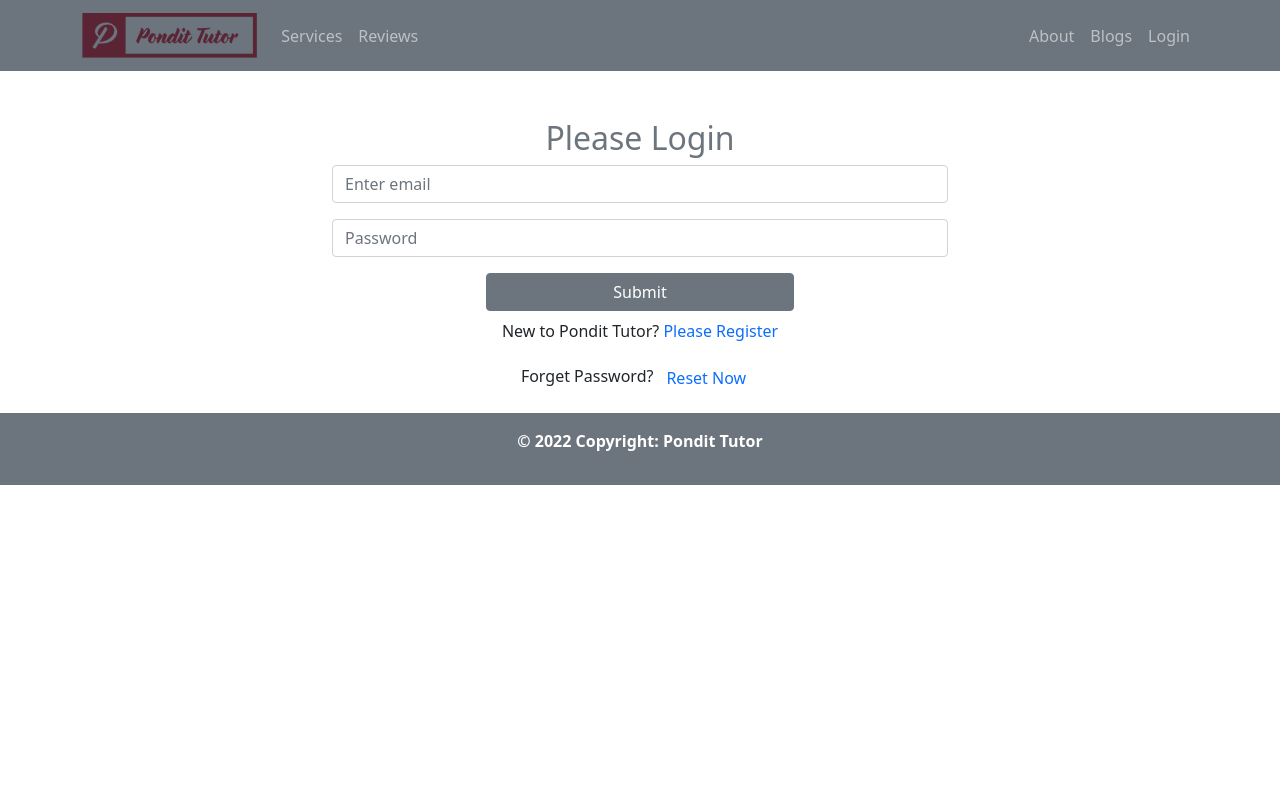
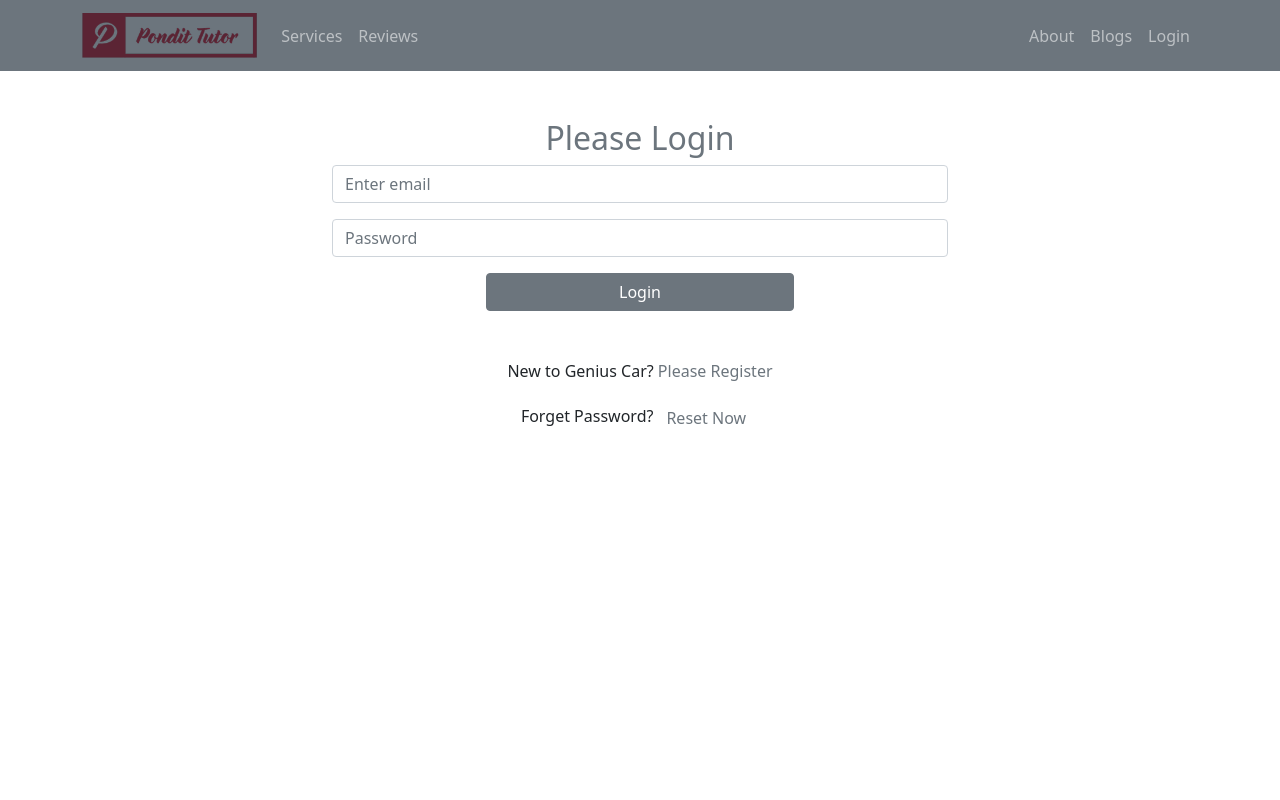
Before and after one commit to rahidhaque/pondit-tutor, a React (Create React App) app: page /login in a window 1280 px wide. Shown: the top 800 px of the page. Built offline with nearby package versions, Linux system fonts and the light colour scheme.

Commit message:
Sign In Implemented

```diff
--- a/src/Pages/Login/Login/Login.js
+++ b/src/Pages/Login/Login/Login.js
@@ -1,12 +1,20 @@
 import React, { useRef } from 'react';
 import { Button, Form } from 'react-bootstrap';
-import { Link } from 'react-router-dom';
-import { useSignInWithEmailAndPassword } from 'react-firebase-hooks/auth';
+import { useSendPasswordResetEmail, useSignInWithEmailAndPassword } from 'react-firebase-hooks/auth';
+import { Link, useLocation, useNavigate } from 'react-router-dom';
+
+import Loading from '../../Shared/Loading/Loading';
+
 import auth from '../../../firebase.init';
+
 
 const Login = () => {
     const emailRef = useRef('');
     const passwordRef = useRef('');
+    const navigate = useNavigate();
+    const location = useLocation();
+    let errorElement;
+    let from = location.state?.from?.pathname || "/";
     const [
         signInWithEmailAndPassword,
         user,
@@ -14,32 +22,50 @@ const Login = () => {
         error
     ] = useSignInWithEmailAndPassword(auth);
 
-    const handleSubmit = (event) => {
+
+    const handleSubmit = event => {
         event.preventDefault();
         const email = emailRef.current.value;
         const password = passwordRef.current.value;
         signInWithEmailAndPassword(email, password);
     }
+
+    if (error) {
+        errorElement =
+            <p className='text-danger'>Error: {error?.message}</p>
+    }
+
+    if (loading) {
+        return <Loading></Loading>
+    }
+
+    if (user) {
+        navigate(from, { replace: true });
+    }
+
+    const navigateRegister = event => {
+        navigate('/registration');
+    }
     return (
-        <div>
-            <div className='container w-50 mx-auto'>
+        <div className='container w-50 mx-auto min-vh-100 m-auto'>
             <h2 className='text-secondary text-center mt-5'>Please Login</h2>
             <Form onSubmit={handleSubmit}>
                 <Form.Group className="mb-3" controlId="formBasicEmail">
-                        <Form.Control type="email" placeholder="Enter email" required />
+                    <Form.Control ref={emailRef} type="email" placeholder="Enter email" required />
                 </Form.Group>
                 <Form.Group className="mb-3" controlId="formBasicPassword">
-                        <Form.Control type="password" placeholder="Password" required />
+                    <Form.Control ref={passwordRef} type="password" placeholder="Password" required />
                 </Form.Group>
                 <Button variant="secondary w-50 mx-auto d-block" type="submit">
-                        Submit
+                    Login
                 </Button>
             </Form>
-
-                <p className='text-center mt-2'>New to Pondit Tutor? <Link variant='dark' to="/registration" className='text-primary pe-auto text-decoration-none'>Please Register</Link> </p>
+            <div className='mt-5 text-center'>
+                {errorElement}
+            </div>
+            <p className='text-center mt-2'>New to Genius Car? <Link to="/registration" className='text-secondary pe-auto text-decoration-none' onClick={navigateRegister}>Please Register</Link> </p>
             <p className='text-center mt-2'>Forget Password?
-                    <button className='btn btn-link text-primary pe-auto text-decoration-none' >Reset Now</button> </p>
-            </div>
+                <button variant='secondary' className='btn btn-link text-secondary pe-auto text-decoration-none'>Reset Now</button> </p>
         </div>
     );
 };
--- a/src/Pages/Login/Registration/Registration.js
+++ b/src/Pages/Login/Registration/Registration.js
@@ -3,10 +3,14 @@ import { Link, useNavigate } from 'react-router-dom';
 import auth from '../../../firebase.init';
 import { useCreateUserWithEmailAndPassword } from 'react-firebase-hooks/auth';
 import './Registration.css'
+import Loading from '../../Shared/Loading/Loading';
 
 
 const Registration = () => {
     const [agree, setAgree] = useState(false);
+    const navigate = useNavigate();
+    let errorElement;
+
     const [
         createUserWithEmailAndPassword,
         user,
@@ -15,8 +19,6 @@ const Registration = () => {
     ] = useCreateUserWithEmailAndPassword(auth);
 
 
-
-    const navigate = useNavigate();
 
     const navigateLogin = event => {
         navigate('/login');
@@ -37,8 +39,18 @@ const Registration = () => {
         navigate('/');
     }
 
+    if (loading) {
+        return <Loading></Loading>
+    }
+
+    if (error) {
+        errorElement =
+            <p className='text-danger'>Error: {error?.message}</p>
+    }
+
+
     return (
-        <div className='register-form'>
+        <div className='mt-32 register-form min-vh-100'>
             <h2 className='register-text text-secondary'>Please Register</h2>
             <form onSubmit={handleRegister}>
                 <input type="text" name="name" id="name" placeholder='your name' required />
@@ -46,6 +58,9 @@ const Registration = () => {
                 <input type="email" name="email" id="email" placeholder='your email' required />
                 <br />
                 <input type="password" name="password" id="password" placeholder='your password' required />
+                <div className='mt-5 text-center'>
+                    {errorElement}
+                </div>
                 <div className='text-center mb-2'>
                     <input onClick={() => setAgree(!agree)} type="checkbox" name="terms" id="terms" />
                     {/* <label className={agree ? 'ps-2 text-primary' : 'ps-2 text-danger'} htmlFor="terms">Accept terms and Conditions</label> */}
@@ -55,7 +70,7 @@ const Registration = () => {
                     <input disabled={!agree} className='btn btn-secondary ' type="submit" value="Register" />
                 </div>
             </form>
-            <p className='mt-2 text-center'>Already have an account? <Link to={'/login'} className='text-primary pe-auto text-decoration-none' onClick={navigateLogin}>Please Login</Link></p>
+            <p className='mt-2 text-center'>Already have an account? <Link to={'/login'} className='text-secondary pe-auto text-decoration-none' onClick={navigateLogin}>Please Login</Link></p>
 
         </div>
     );
--- a/src/Pages/Shared/Loading/Loading.js
+++ b/src/Pages/Shared/Loading/Loading.js
@@ -0,0 +1,12 @@
+import React from 'react';
+import { Spinner } from 'react-bootstrap';
+
+const Loading = () => {
+    return (
+        <div style={{ height: '400px' }} className='w-100 d-flex justify-content-center align-items-center'>
+            <Spinner animation="border" variant="secondary" />
+        </div>
+    );
+};
+
+export default Loading;
```
Lines whose indentation alone changed are shown as unchanged.
